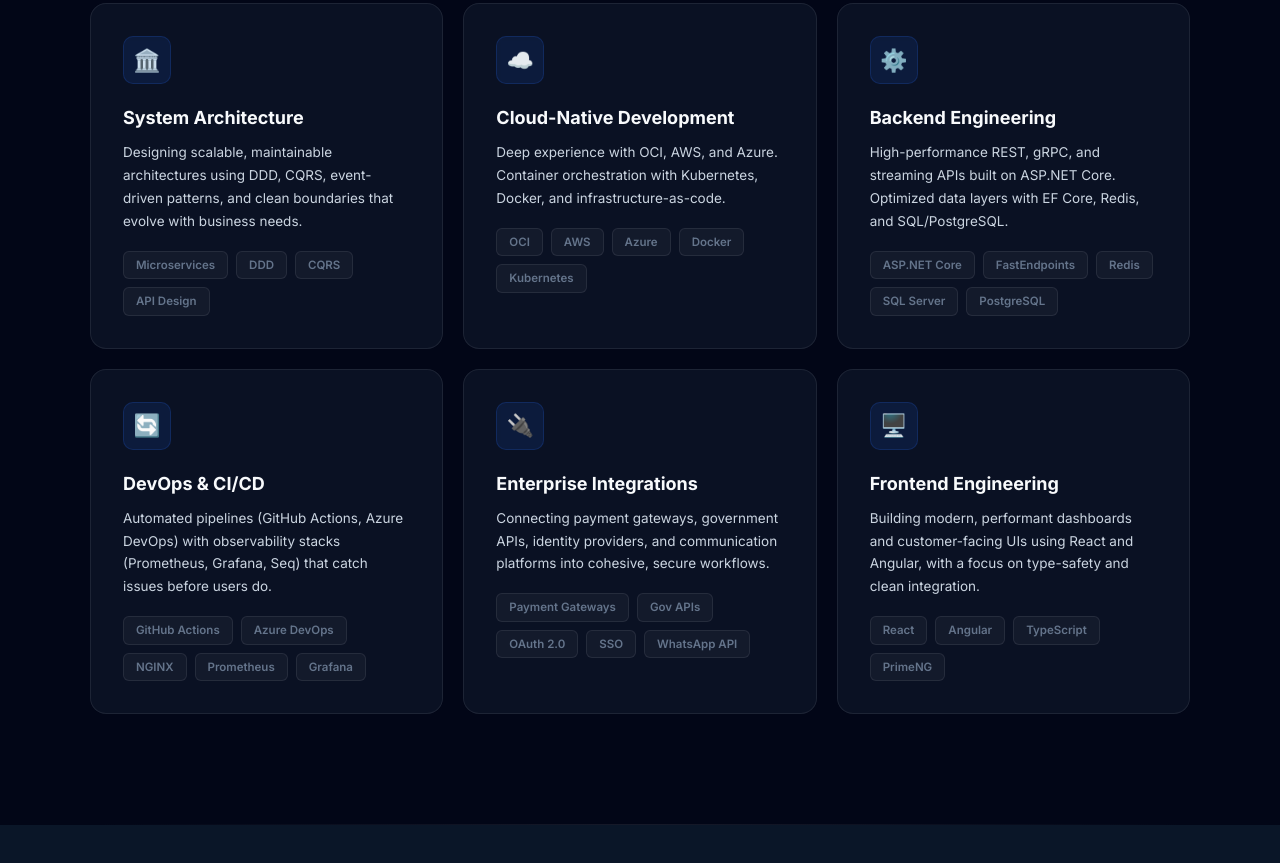
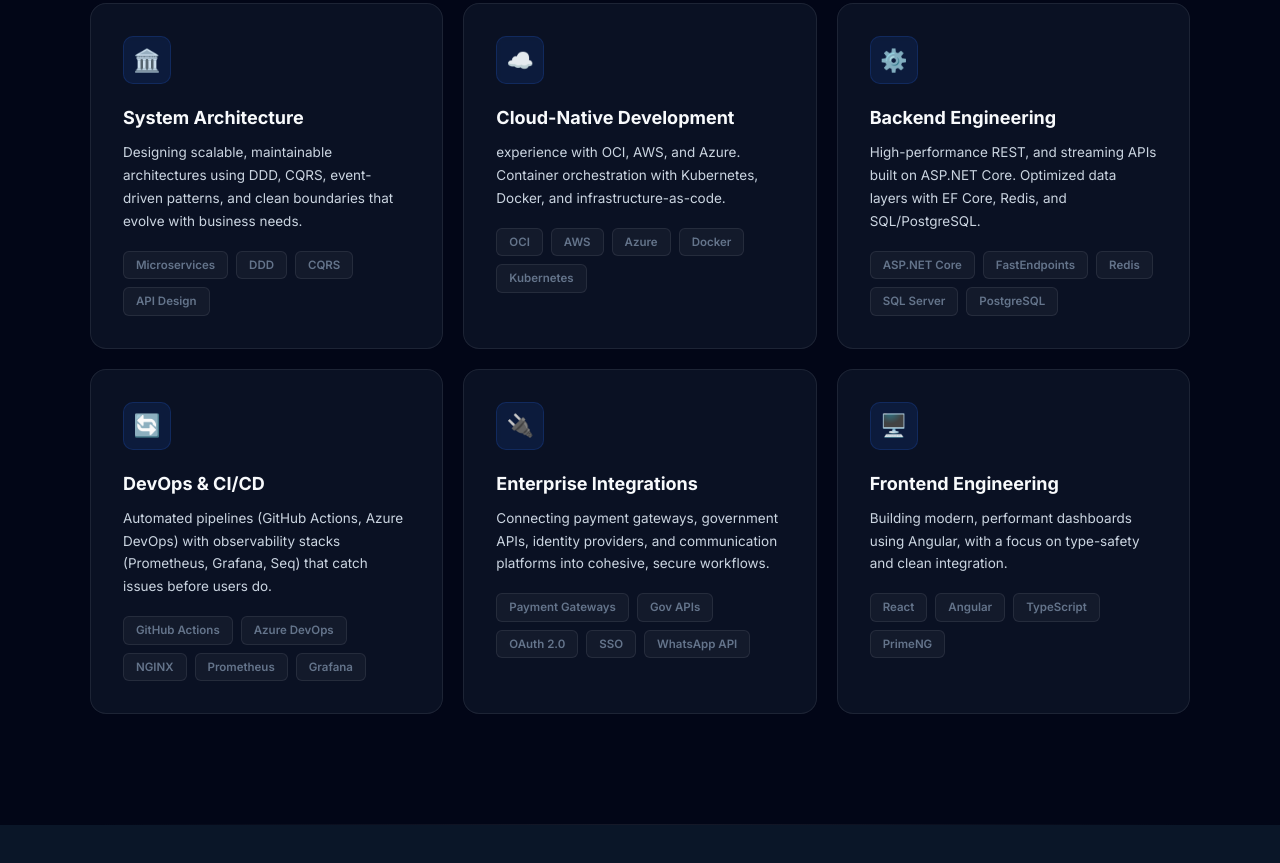
Before and after one commit to AhmedGalal94/ahmedgalal94.github.io, a plain HTML site: page index.html in a window 1280 px wide. Shown: the part 1992-2855 px from the top of the page. Drawn offline with Linux system fonts and the light colour scheme.

Commit message:
Refactor expertise descriptions for clarity and conciseness in index.html

```diff
--- a/index.html
+++ b/index.html
@@ -376,11 +376,11 @@
       </div>
       <div class="expertise-grid">
         <div class="exp-card reveal"><div class="exp-icon">🏛️</div><div class="exp-title" data-en="System Architecture" data-ar="معمارية الأنظمة">System Architecture</div><div class="exp-desc" data-en="Designing scalable, maintainable architectures using DDD, CQRS, event-driven patterns, and clean boundaries that evolve with business needs." data-ar="تصميم معماريات قابلة للتوسع والصيانة باستخدام DDD وCQRS والأنماط القائمة على الأحداث، مع حدود واضحة تتطور مع احتياجات العمل.">Designing scalable, maintainable architectures using DDD, CQRS, event-driven patterns, and clean boundaries that evolve with business needs.</div><div class="tech-chips"><span class="chip">Microservices</span><span class="chip">DDD</span><span class="chip">CQRS</span><span class="chip">API Design</span></div></div>
-        <div class="exp-card reveal"><div class="exp-icon">☁️</div><div class="exp-title" data-en="Cloud-Native Development" data-ar="التطوير السحابي">Cloud-Native Development</div><div class="exp-desc" data-en="Deep experience with OCI, AWS, and Azure. Container orchestration with Kubernetes, Docker, and infrastructure-as-code." data-ar="خبرة عميقة مع OCI وAWS وAzure. تنسيق الحاويات باستخدام Kubernetes وDocker والبنية التحتية كرمز.">Deep experience with OCI, AWS, and Azure. Container orchestration with Kubernetes, Docker, and infrastructure-as-code.</div><div class="tech-chips"><span class="chip">OCI</span><span class="chip">AWS</span><span class="chip">Azure</span><span class="chip">Docker</span><span class="chip">Kubernetes</span></div></div>
-        <div class="exp-card reveal"><div class="exp-icon">⚙️</div><div class="exp-title" data-en="Backend Engineering" data-ar="هندسة الخلفية">Backend Engineering</div><div class="exp-desc" data-en="High-performance REST, gRPC, and streaming APIs built on ASP.NET Core. Optimized data layers with EF Core, Redis, and SQL/PostgreSQL." data-ar="واجهات برمجية REST وgRPC وبث عالية الأداء على ASP.NET Core. طبقات بيانات محسّنة مع EF Core وRedis وSQL/PostgreSQL.">High-performance REST, gRPC, and streaming APIs built on ASP.NET Core. Optimized data layers with EF Core, Redis, and SQL/PostgreSQL.</div><div class="tech-chips"><span class="chip">ASP.NET Core</span><span class="chip">FastEndpoints</span><span class="chip">Redis</span><span class="chip">SQL Server</span><span class="chip">PostgreSQL</span></div></div>
+        <div class="exp-card reveal"><div class="exp-icon">☁️</div><div class="exp-title" data-en="Cloud-Native Development" data-ar="التطوير السحابي">Cloud-Native Development</div><div class="exp-desc" data-en="experience with OCI, AWS, and Azure. Container orchestration with Kubernetes, Docker, and infrastructure-as-code." data-ar="خبرة مع OCI وAWS وAzure. تنسيق الحاويات باستخدام Kubernetes وDocker والبنية التحتية كرمز.">experience with OCI, AWS, and Azure. Container orchestration with Kubernetes, Docker, and infrastructure-as-code.</div><div class="tech-chips"><span class="chip">OCI</span><span class="chip">AWS</span><span class="chip">Azure</span><span class="chip">Docker</span><span class="chip">Kubernetes</span></div></div>
+        <div class="exp-card reveal"><div class="exp-icon">⚙️</div><div class="exp-title" data-en="Backend Engineering" data-ar="هندسة الخلفية">Backend Engineering</div><div class="exp-desc" data-en="High-performance REST, and streaming APIs built on ASP.NET Core. Optimized data layers with EF Core, Redis, and SQL/PostgreSQL." data-ar="واجهات برمجية REST  وبث عالية الأداء على ASP.NET Core. طبقات بيانات محسّنة مع EF Core وRedis وSQL/PostgreSQL.">High-performance REST, gRPC, and streaming APIs built on ASP.NET Core. Optimized data layers with EF Core, Redis, and SQL/PostgreSQL.</div><div class="tech-chips"><span class="chip">ASP.NET Core</span><span class="chip">FastEndpoints</span><span class="chip">Redis</span><span class="chip">SQL Server</span><span class="chip">PostgreSQL</span></div></div>
         <div class="exp-card reveal"><div class="exp-icon">🔄</div><div class="exp-title" data-en="DevOps & CI/CD" data-ar="DevOps والنشر المستمر">DevOps & CI/CD</div><div class="exp-desc" data-en="Automated pipelines (GitHub Actions, Azure DevOps) with observability stacks (Prometheus, Grafana, Seq) that catch issues before users do." data-ar="خطوط أنابيب آلية مع منظومات مراقبة كاملة ترصد المشكلات قبل أن يلاحظها المستخدمون.">Automated pipelines (GitHub Actions, Azure DevOps) with observability stacks (Prometheus, Grafana, Seq) that catch issues before users do.</div><div class="tech-chips"><span class="chip">GitHub Actions</span><span class="chip">Azure DevOps</span><span class="chip">NGINX</span><span class="chip">Prometheus</span><span class="chip">Grafana</span></div></div>
         <div class="exp-card reveal"><div class="exp-icon">🔌</div><div class="exp-title" data-en="Enterprise Integrations" data-ar="التكاملات المؤسسية">Enterprise Integrations</div><div class="exp-desc" data-en="Connecting payment gateways, government APIs, identity providers, and communication platforms into cohesive, secure workflows." data-ar="ربط بوابات الدفع وواجهات الحكومة ومزودي الهوية ومنصات التواصل في سير عمل آمنة ومتماسكة.">Connecting payment gateways, government APIs, identity providers, and communication platforms into cohesive, secure workflows.</div><div class="tech-chips"><span class="chip">Payment Gateways</span><span class="chip">Gov APIs</span><span class="chip">OAuth 2.0</span><span class="chip">SSO</span><span class="chip">WhatsApp API</span></div></div>
-        <div class="exp-card reveal"><div class="exp-icon">🖥️</div><div class="exp-title" data-en="Frontend Engineering" data-ar="هندسة الواجهة الأمامية">Frontend Engineering</div><div class="exp-desc" data-en="Building modern, performant dashboards and customer-facing UIs using React and Angular, with a focus on type-safety and clean integration." data-ar="بناء لوحات تحكم حديثة وواجهات مستخدم عالية الأداء باستخدام React وAngular مع التركيز على سلامة الأنواع والتكامل النظيف.">Building modern, performant dashboards and customer-facing UIs using React and Angular, with a focus on type-safety and clean integration.</div><div class="tech-chips"><span class="chip">React</span><span class="chip">Angular</span><span class="chip">TypeScript</span><span class="chip">PrimeNG</span></div></div>
+        <div class="exp-card reveal"><div class="exp-icon">🖥️</div><div class="exp-title" data-en="Frontend Engineering" data-ar="هندسة الواجهة الأمامية">Frontend Engineering</div><div class="exp-desc" data-en="Building modern, performant dashboards using Angular, with a focus on type-safety and clean integration." data-ar="بناء لوحات تحكم حديثة  باستخدام Angular مع التركيز على سلامة الأنواع والتكامل النظيف.">Building modern, performant dashboards  using Angular, with a focus on type-safety and clean integration.</div><div class="tech-chips"><span class="chip">React</span><span class="chip">Angular</span><span class="chip">TypeScript</span><span class="chip">PrimeNG</span></div></div>
       </div>
     </div>
   </section>
```
